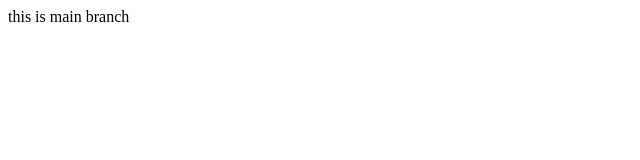
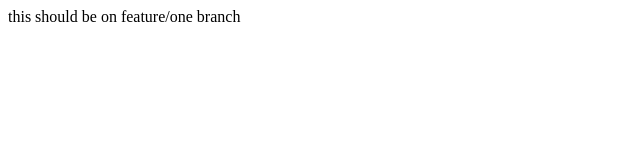
Before and after one commit to SKNling/MyRepo, a plain HTML site: page index.html in a window 1280 px wide. Shown: the whole page, without its empty margins (0-640 px from the left). Drawn offline with Linux system fonts and the light colour scheme.

Commit message:
add feature One

```diff
--- a/index.html
+++ b/index.html
@@ -6,6 +6,6 @@
     <title>Document</title>
 </head>
 <body>
-    this is main branch
+    this should be on feature/one branch
 </body>
 </html>
```
Also changed, not shown: welcome.txt.
